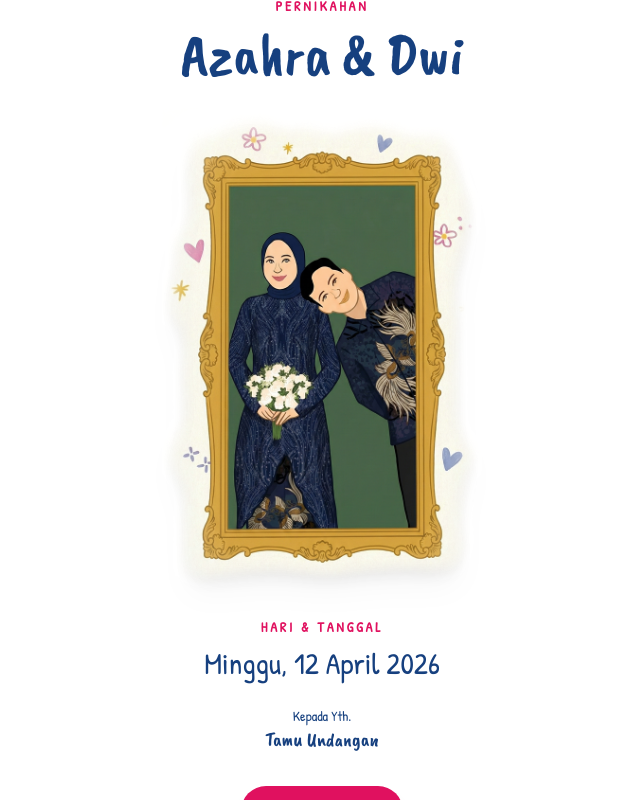
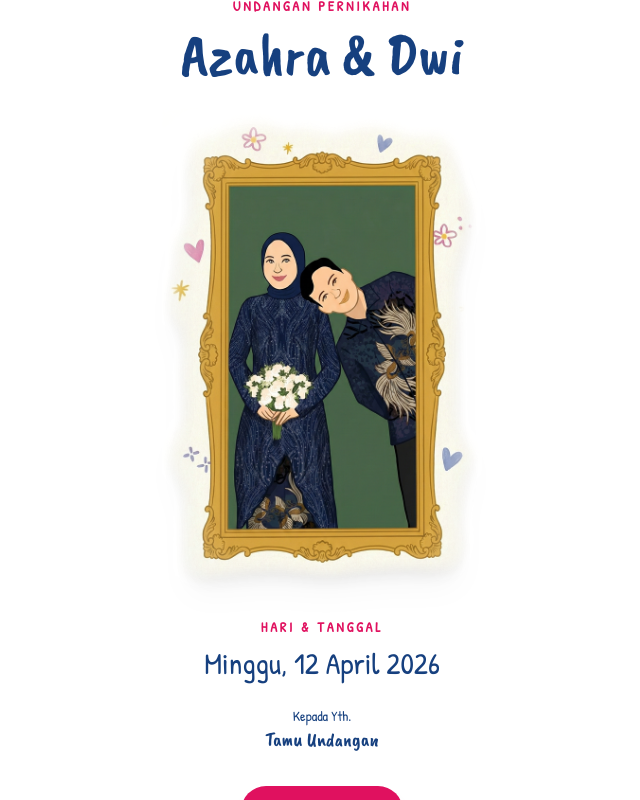
Before and after one commit to dwinur/wedding-dwi-azahra, a Next.js app: page /1 in a window 1280 px wide. Shown: the whole page, without its empty margins (318-958 px from the left). Built offline with nearby package versions, Linux system fonts and the light colour scheme; no server answers; the database is empty; a web font is replaced by a local one.

Commit message:
revamp to latest design v6

```diff
--- a/src/components/sections/InvitationSection.tsx
+++ b/src/components/sections/InvitationSection.tsx
@@ -58,7 +58,7 @@ export function InvitationSection() {
             color: '#E0115F'
           }}
         >
-          Doa Rasullulah SAW kepada seseorang ketika menikah
+          Doa Rasulullah SAW kepada seseorang ketika menikah
         </p>
 
         {/* Arabic Quote */}
--- a/src/components/sections/OpeningSection.tsx
+++ b/src/components/sections/OpeningSection.tsx
@@ -48,7 +48,7 @@ export function OpeningSection({ guestName, onOpenInvitation }: OpeningSectionPr
               color: '#E0115F'
             }}
           >
-            PERNIKAHAN
+            UNDANGAN PERNIKAHAN
           </p>
 
           {/* Couple Names */}
```
